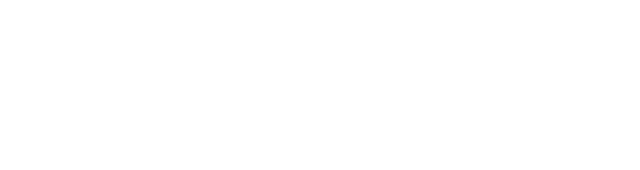
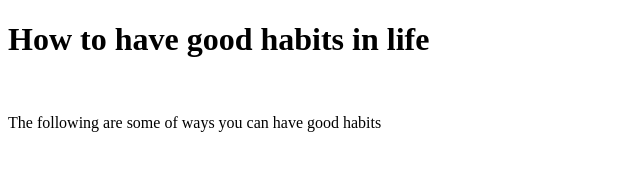
Before and after one commit to ngumamutundu/Goodhabits, a plain HTML site: page index.html in a window 1280 px wide. Shown: the whole page, without its empty margins (0-640 px from the left). Drawn offline with Linux system fonts and the light colour scheme.

Commit message:
added sub heading

```diff
--- a/index.html
+++ b/index.html
@@ -7,6 +7,9 @@
     <title>Good habits</title>
 </head>
 <body>
-
+    <h1>How to have good habits in life</h1>
+    <br>
+    <div></div>
+    <p>The following are some of ways you can have good habits</p>
 </body>
 </html>
```
